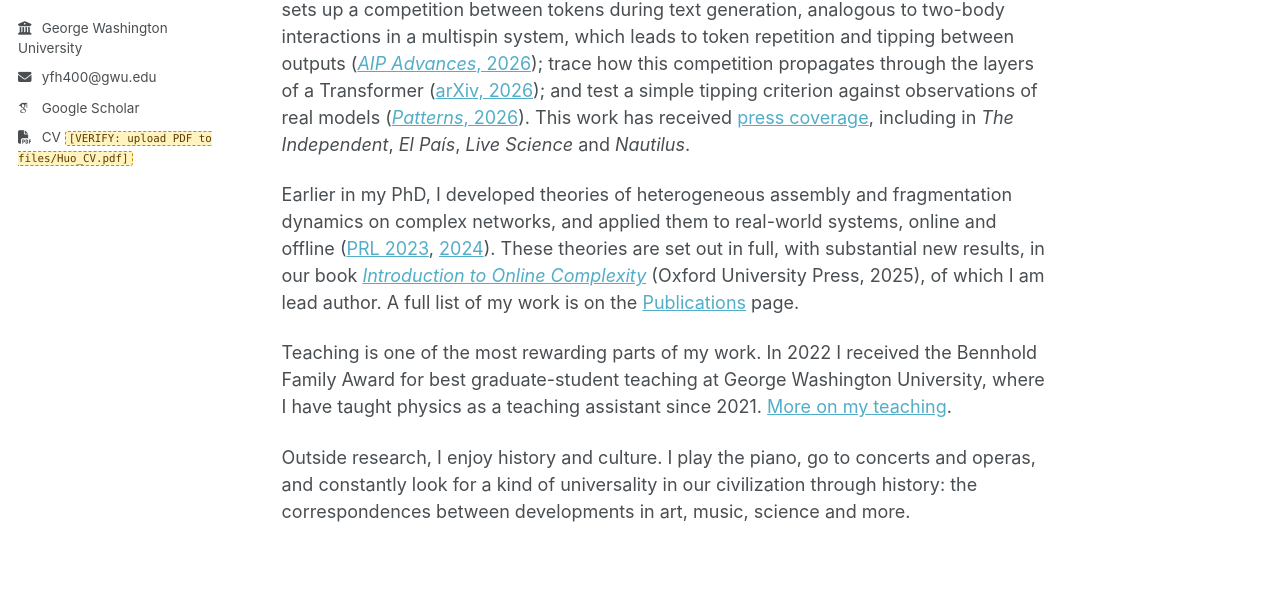
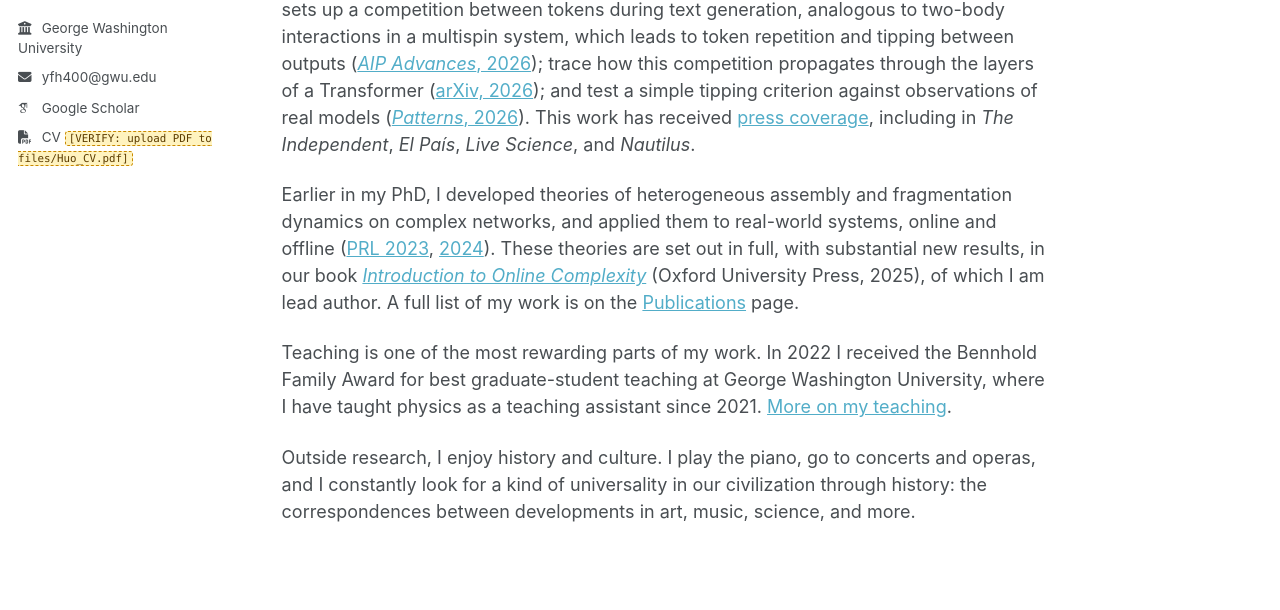
Before and after one commit to FrankHuo-217/huo.github.io, a Jekyll site: the page built from _pages/about.md, in a window 1280 px wide and 1126 px high. Shown: the part 441-1051 px from the top of the window. Built offline with Jekyll 4.4.1, drawn with Linux system fonts in a browser that asks for light colours; some web fonts are replaced; a script bundle is joined from its source files by our own code.

Commit message:
Use the Oxford comma throughout the site and CV
Also keep the "I" in the home page's closing sentence.

Co-Authored-By: Claude Opus 5.5 <noreply@anthropic.com>
Claude-Session: https://claude.ai/code/session_01EX1ohUgYjPPjqdCJmoT8XW

```diff
--- a/_pages/about.md
+++ b/_pages/about.md
@@ -18,10 +18,10 @@ redirect_from:
 I am a PhD candidate in Theoretical Physics at George Washington University, where I hold a Columbian Distinguished Fellowship, and expect to complete my PhD in May 2027. I am fortunate to be advised by Prof. Neil F. Johnson. Before my PhD, I studied at Pembroke College, University of Cambridge, where I received a BA in Physics (Natural Sciences Tripos) and an MMath (Part III of the Mathematical Tripos).
 {: .page-intro}
 
-I develop exactly solvable models of collective dynamics in complex systems. I currently focus on the dynamics of Transformer-based AI, from the microscopic scale of a single attention head to the coarse-grained level of a whole conversation. In recent work, together with Prof. Johnson, we show from first principles that the attention mechanism sets up a competition between tokens during text generation, analogous to two-body interactions in a multispin system, which leads to token repetition and tipping between outputs ([*AIP Advances*, 2026](https://doi.org/10.1063/5.0296911)); trace how this competition propagates through the layers of a Transformer ([arXiv, 2026](https://arxiv.org/abs/2607.25279)); and test a simple tipping criterion against observations of real models ([*Patterns*, 2026](https://doi.org/10.1016/j.patter.2026.101666)). This work has received [press coverage]({{ "/publications/#in-the-media" | relative_url }}), including in *The Independent*, *El País*, *Live Science* and *Nautilus*.
+I develop exactly solvable models of collective dynamics in complex systems. I currently focus on the dynamics of Transformer-based AI, from the microscopic scale of a single attention head to the coarse-grained level of a whole conversation. In recent work, together with Prof. Johnson, we show from first principles that the attention mechanism sets up a competition between tokens during text generation, analogous to two-body interactions in a multispin system, which leads to token repetition and tipping between outputs ([*AIP Advances*, 2026](https://doi.org/10.1063/5.0296911)); trace how this competition propagates through the layers of a Transformer ([arXiv, 2026](https://arxiv.org/abs/2607.25279)); and test a simple tipping criterion against observations of real models ([*Patterns*, 2026](https://doi.org/10.1016/j.patter.2026.101666)). This work has received [press coverage]({{ "/publications/#in-the-media" | relative_url }}), including in *The Independent*, *El País*, *Live Science*, and *Nautilus*.
 
 Earlier in my PhD, I developed theories of heterogeneous assembly and fragmentation dynamics on complex networks, and applied them to real-world systems, online and offline ([PRL 2023](https://doi.org/10.1103/PhysRevLett.130.237401), [2024](https://doi.org/10.1103/PhysRevLett.133.247401)). These theories are set out in full, with substantial new results, in our book [*Introduction to Online Complexity*](https://global.oup.com/academic/product/introduction-to-online-complexity-9780198921011) (Oxford University Press, 2025), of which I am lead author. A full list of my work is on the [Publications]({{ "/publications/" | relative_url }}) page.
 
 Teaching is one of the most rewarding parts of my work. In 2022 I received the Bennhold Family Award for best graduate-student teaching at George Washington University, where I have taught physics as a teaching assistant since 2021. [More on my teaching]({{ "/teaching/" | relative_url }}).
 
-Outside research, I enjoy history and culture. I play the piano, go to concerts and operas, and constantly look for a kind of universality in our civilization through history: the correspondences between developments in art, music, science and more.
+Outside research, I enjoy history and culture. I play the piano, go to concerts and operas, and I constantly look for a kind of universality in our civilization through history: the correspondences between developments in art, music, science, and more.
```
Also changed, not shown: _pages/cv.md (+1 -1 lines), _pages/publications.md (+1 -1 lines), _pages/teaching.md (+1 -1 lines), 1 other file.
